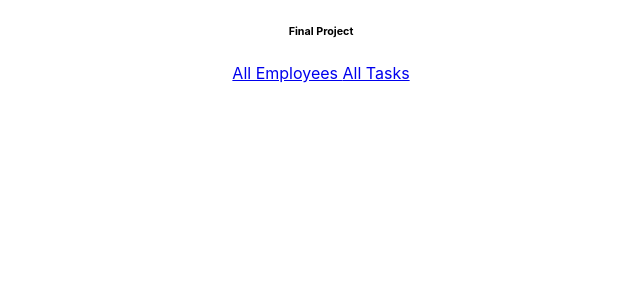
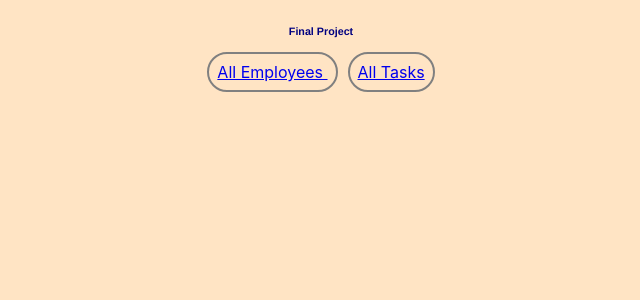
Before and after one commit to anthonypoon12/WebDev-Spring-2023-Final-Project-Frontend, a React (Create React App) app: page / in a window 1280 px wide. Shown: the top 300 px of the page, without its empty margins (319-959 px from the left). Built offline with nearby package versions, Linux system fonts and the light colour scheme; the HTML template or start-up script is replaced by a standard one.

Commit message:
added styling for certain elements, added background color

```diff
--- a/src/App.css
+++ b/src/App.css
@@ -36,3 +36,19 @@
     transform: rotate(360deg);
   }
 }
+
+:root{
+  background-color: bisque;
+}
+
+h1,h2,h3,h4,h5,h6 {
+  font-family: Helvetica, Arial, sans-serif;
+  color: navy;
+}
+
+a {
+  border: 2px solid gray;
+  border-radius: 30px;
+  padding: 8px;
+  margin: 5px;
+}
```
